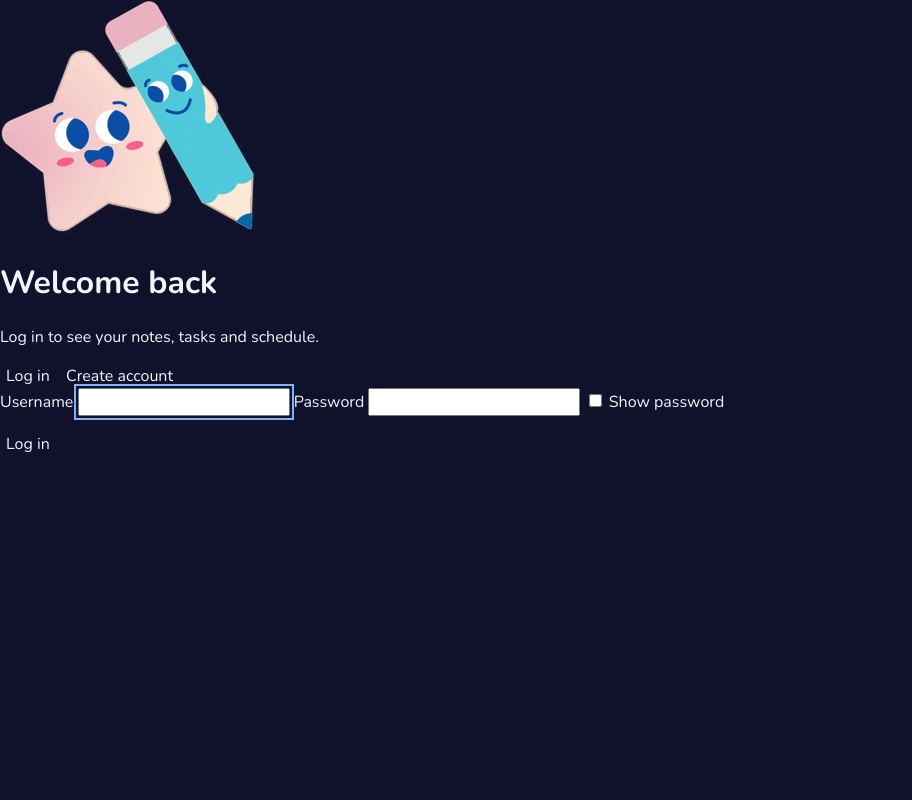
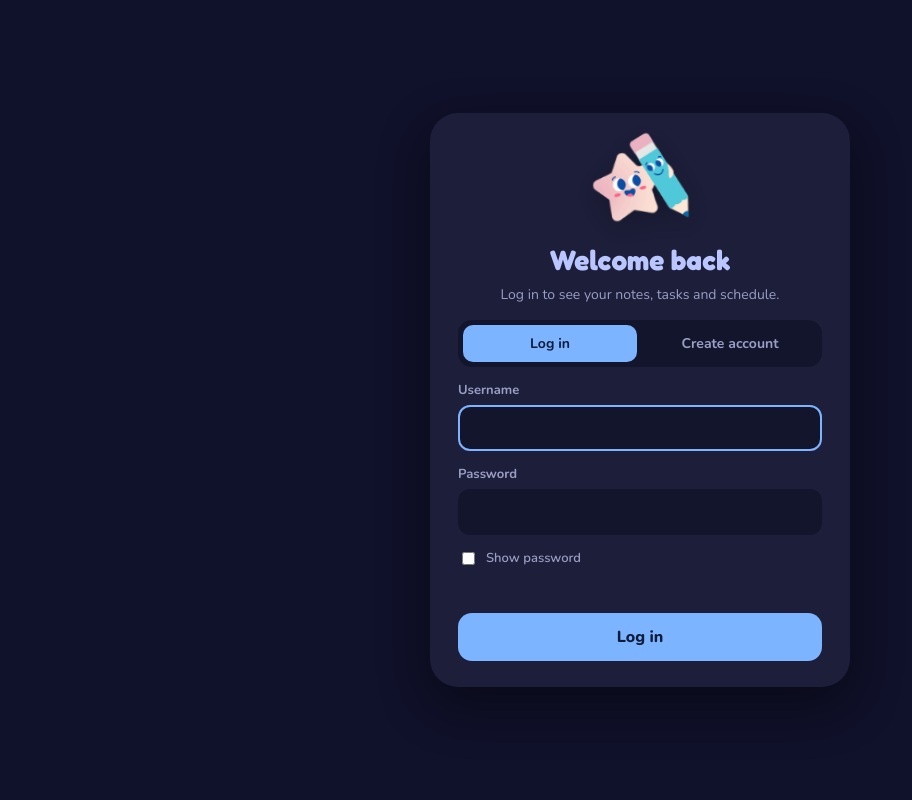
Before and after one commit to grimleap9-stack/study-buddy, a Flask app: page /login in a window 1280 px wide. Shown: the whole page, without its empty margins (0-912 px from the left). Run offline with Flask 3, Linux system fonts and the light colour scheme.

Commit message:
Update style.css

```diff
--- a/static/style.css
+++ b/static/style.css
@@ -174,3 +174,26 @@ button,input,textarea{font:inherit;color:inherit}button{cursor:pointer;border:0;
 /* Ang 'Undo' button sa loob ng toast. */
 #toast button{margin-left:12px;padding:3px 12px;border-radius:8px;background:var(--bg);color:var(--ink);font-weight:800}#toast.show{pointer-events:auto}
 .player #load{font-size:12px;font-weight:700}
+/* ===== (NEW) LOG OUT BUTTON in the top bar: same look as the theme button ===== */
+#logout{font-size:13px;font-weight:700;padding:9px 14px;border-radius:12px;background:var(--field);white-space:nowrap;transition:transform .2s,background .2s}
+#logout:hover{transform:translateY(-2px);background:var(--line)}
+/* The name chip is no longer clickable, so no pointer cursor or hover highlight. */
+div.user{cursor:default}div.user:hover{background:none}
+/* ===== (NEW) LOGIN / CREATE ACCOUNT PAGE ===== */
+[hidden]{display:none!important}
+.auth{min-height:100vh;display:grid;place-items:center;padding:24px}
+.auth-card{width:min(420px,100%);background:var(--panel);border-radius:28px;box-shadow:var(--sh);padding:28px 28px 26px;display:flex;flex-direction:column;gap:14px}
+.auth-mascot{width:96px;align-self:center;animation:bob 4.5s ease-in-out infinite;filter:drop-shadow(0 8px 14px rgba(0,0,0,.25))}
+.auth-card h1{font-family:var(--fh);font-size:28px;margin:0;text-align:center;color:var(--title)}
+.auth-sub{margin:-6px 0 2px;text-align:center;font-size:14px;color:var(--mute)}
+.auth-tabs{display:flex;gap:6px;background:var(--field);padding:5px;border-radius:14px}
+.auth-tabs button{flex:1;padding:9px 10px;border-radius:10px;font-weight:700;font-size:14px;color:var(--mute);transition:background .2s,color .2s}
+.auth-tabs button.on{background:var(--acc);color:var(--onacc)}
+.auth-card label{display:flex;flex-direction:column;gap:6px;font-size:13px;font-weight:700;color:var(--mute)}
+.auth-card input[type=text],.auth-card input[type=password]{background:var(--field);border:2px solid transparent;border-radius:12px;padding:11px 14px;font-size:15px;color:var(--ink);min-width:0;transition:border-color .2s}
+.auth-card input[type=text]:focus,.auth-card input[type=password]:focus{outline:none;border-color:var(--acc)}
+.auth-card label.auth-show{flex-direction:row;align-items:center;gap:8px;font-weight:600;cursor:pointer}
+.auth-err{min-height:1.3em;margin:0;font-size:13px;font-weight:700;color:#ff7d93;text-align:center}
+.auth-btn{background:var(--acc);color:var(--onacc);font-weight:800;padding:13px 16px;border-radius:14px;transition:transform .2s,box-shadow .2s,opacity .2s}
+.auth-btn:hover{transform:translateY(-2px);box-shadow:0 8px 18px rgba(125,180,255,.35)}
+.auth-btn:disabled{opacity:.6;cursor:wait;transform:none;box-shadow:none}
```
